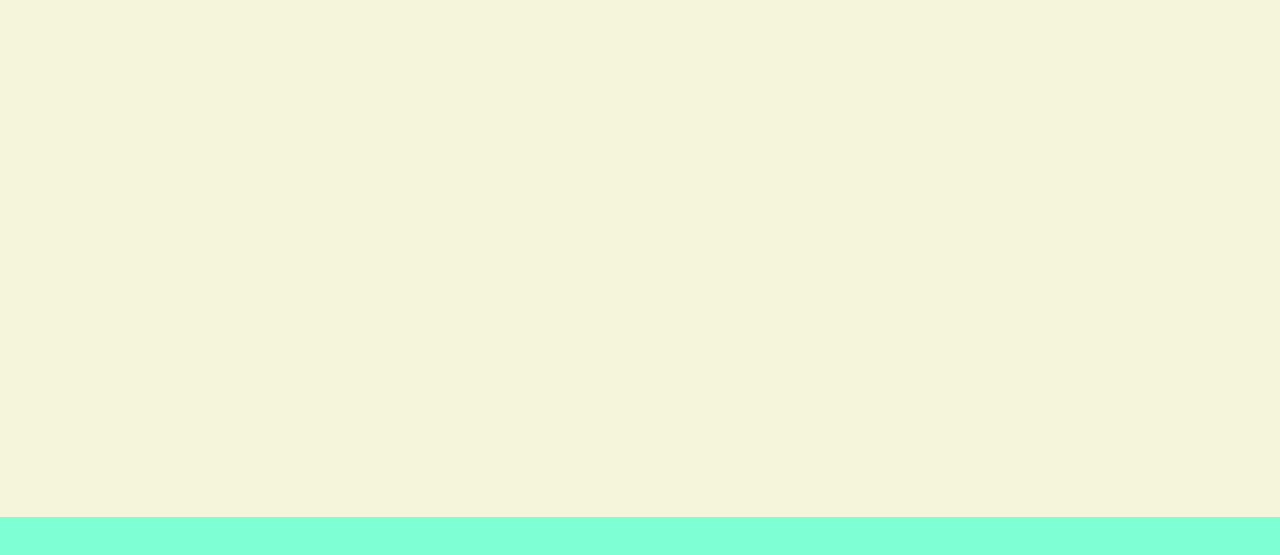
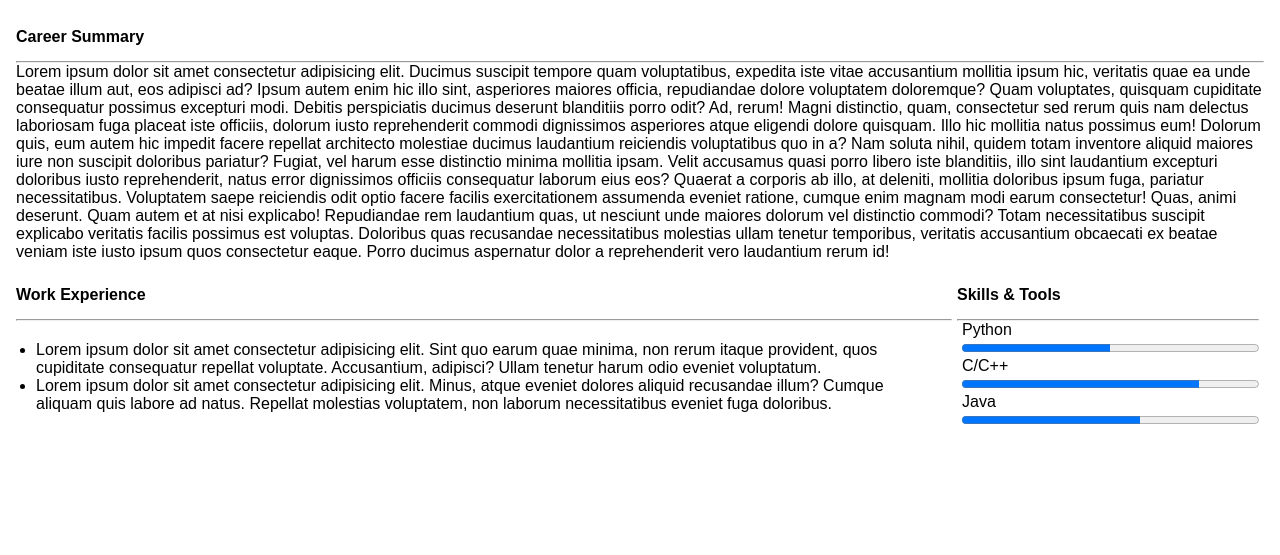
Before and after one commit to jfbarahonag-mintic/cv-project, a plain HTML site: page index.html in a window 1280 px wide. Shown: the part 163-718 px from the top of the page. Drawn offline with Linux system fonts and the light colour scheme.

Commit message:
Career summary, work experience and skills sections were added

```diff
--- a/index.html
+++ b/index.html
@@ -34,13 +34,58 @@
     </header>
     <main class="main">
         <section class="main-summary">
+            <div class="main-info__title"><h4>Career Summary</h4></div>
+            <hr>
+            <div><p>Lorem ipsum dolor sit amet consectetur adipisicing elit. Ducimus suscipit tempore quam voluptatibus, expedita iste vitae accusantium mollitia ipsum hic, veritatis quae ea unde beatae illum aut, eos adipisci ad?
+            Ipsum autem enim hic illo sint, asperiores maiores officia, repudiandae dolore voluptatem doloremque? Quam voluptates, quisquam cupiditate consequatur possimus excepturi modi. Debitis perspiciatis ducimus deserunt blanditiis porro odit? Ad, rerum!
+            Magni distinctio, quam, consectetur sed rerum quis nam delectus laboriosam fuga placeat iste officiis, dolorum iusto reprehenderit commodi dignissimos asperiores atque eligendi dolore quisquam. Illo hic mollitia natus possimus eum!
+            Dolorum quis, eum autem hic impedit facere repellat architecto molestiae ducimus laudantium reiciendis voluptatibus quo in a? Nam soluta nihil, quidem totam inventore aliquid maiores iure non suscipit doloribus pariatur?
+            Fugiat, vel harum esse distinctio minima mollitia ipsam. Velit accusamus quasi porro libero iste blanditiis, illo sint laudantium excepturi doloribus iusto reprehenderit, natus error dignissimos officiis consequatur laborum eius eos?
+            Quaerat a corporis ab illo, at deleniti, mollitia doloribus ipsum fuga, pariatur necessitatibus. Voluptatem saepe reiciendis odit optio facere facilis exercitationem assumenda eveniet ratione, cumque enim magnam modi earum consectetur!
+            Quas, animi deserunt. Quam autem et at nisi explicabo! Repudiandae rem laudantium quas, ut nesciunt unde maiores dolorum vel distinctio commodi? Totam necessitatibus suscipit explicabo veritatis facilis possimus est voluptas.
+            Doloribus quas recusandae necessitatibus molestias ullam tenetur temporibus, veritatis accusantium obcaecati ex beatae veniam iste iusto ipsum quos consectetur eaque. Porro ducimus aspernatur dolor a reprehenderit vero laudantium rerum id!</p></div>
+        </section>
+        <section class="main-info">
+            <section class="main-info__experience">
+                <div class="main-info__title"><h4>Work Experience</h4></div>
+                <hr>
+                <div class="main-info__experience-list">
+                    <ul>
+                        <li>
+                            Lorem ipsum dolor sit amet consectetur adipisicing elit. Sint quo earum quae minima, non rerum itaque provident, quos cupiditate consequatur repellat voluptate. Accusantium, adipisci? Ullam tenetur harum odio eveniet voluptatum.
+                        </li>
+                        <li>
+                            Lorem ipsum dolor sit amet consectetur adipisicing elit. Minus, atque eveniet dolores aliquid recusandae illum? Cumque aliquam quis labore ad natus. Repellat molestias voluptatem, non laborum necessitatibus eveniet fuga doloribus.</li>
+                    </ul>
+                </div>
+            </section>
+            <aside class="main-info__skills">
+                <div class="main-info__title"><h4>Skills & Tools</h4></div>
+                <hr>
+                <ul class="main-info__skills-list">
+                    <li class="main-info__skills-item">
+                        <label for="skill-progress">
+                            Python
+                        </label><br>
+                        <progress id="skill-progress" value="50" max="100"></progress>
+                    </li>
+                    <li class="main-info__skills-item">
+                        <label for="skill-progress">
+                            C/C++
+                        </label><br>
+                        <progress id="skill-progress" value="80" max="100"></progress>
 
+                    </li>
+                    <li class="main-info__skills-item">
+                        <label for="skill-progress">
+                            Java
+                        </label><br>
+                        <progress id="skill-progress" value="60" max="100"></progress>
+
+                    </li>
+                </ul>
+            </aside>
         </section>
-        <section class="main-experience">
-        </section>
-        <aside class="main-skills">
-
-        </aside>
     </main>
     <footer class="footer">
         <section class="footer-social"></section>
--- a/style.css
+++ b/style.css
@@ -2,6 +2,11 @@
     box-sizing: border-box;
     padding: 0;
     margin: 0;
+}
+
+body {
+    background-color: #fff;
+    font-family: Arial, Helvetica, sans-serif;
 }
 
 .header {
@@ -12,26 +17,19 @@
     display: flex;
     justify-content: space-between;
     align-items: center;
-    font-family: Arial, Helvetica, sans-serif;
 }
 
 .main {
     padding: 1rem;
     width: 100vw;
     height: 65vh;
-    background-color: beige;
     display: flex;
-    justify-content: space-around;
-    align-items: center;
+    flex-direction: column;
 }
 
 .footer {
     width: 100vw;
     height: 15vh;
-    /* this is overwritten */
-    background-color: aliceblue;
-    /* this is elected */
-    background-color: aquamarine;
     display: flex;
     justify-content: center;
     align-items: center;
@@ -61,7 +59,6 @@
     border-radius: 100%;
 }
 
-
 .header-personInfo__info-personal {
 
 }
@@ -80,3 +77,44 @@
     color: inherit;
     text-decoration: none;
 }
+
+.main-summary {
+}
+
+.main-info {
+    width: 100%;
+    display: flex;
+
+}
+
+.main-info__experience {
+    width: 75%;
+    padding: 10px 0;
+    /* padding-right: 20px; */
+}
+
+.main-info__title {
+    /* padding-left: 10px; */
+    margin:15px 0;
+}
+
+.main-info__experience-list {
+    padding: 20px;
+}
+
+.main-info__skills {
+    /* width: 10%; */
+    padding: 10px 5px;
+    width: 25%;
+}
+
+.main-info__skills-list {
+    list-style: none;
+}
+.main-info__skills-item {
+    padding-left: 5px;
+}
+
+#skill-progress {
+    width: 100%;
+}
```
